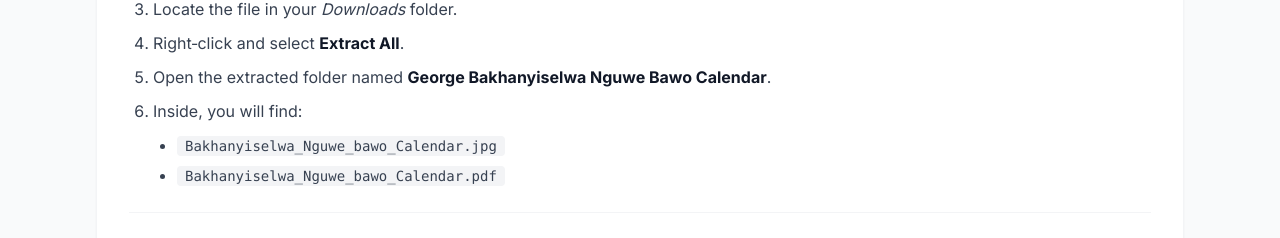
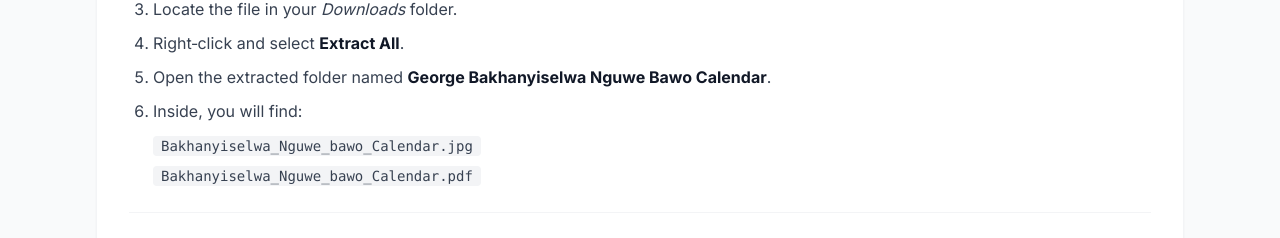
Before and after one commit to simthandilemthwesi/gbnb-site, a React (Create React App) app: page /calendar in a window 1280 px wide. Shown: the part 1279-1517 px from the top of the page. Built offline with nearby package versions, Linux system fonts and the light colour scheme; no server answers.

Commit message:
Remove bullets, flush calendar filenames to margin

```diff
--- a/src/pages/Calendar.tsx
+++ b/src/pages/Calendar.tsx
@@ -68,7 +68,7 @@ const Calendar: React.FC = () => {
                 <li>Right‑click and select <strong className="text-gray-900">Extract All</strong>.</li>
                 <li>Open the extracted folder named <strong className="text-gray-900">George Bakhanyiselwa Nguwe Bawo Calendar</strong>.</li>
                 <li>Inside, you will find:
-                  <ul className="list-disc ml-4 sm:ml-6 mt-2 space-y-1">
+                  <ul className="list-none ml-0 mt-2 space-y-1">
                     <li><code className="bg-gray-100 px-2 py-0.5 rounded text-[11px] sm:text-sm break-all">Bakhanyiselwa_Nguwe_bawo_Calendar.jpg</code></li>
                     <li><code className="bg-gray-100 px-2 py-0.5 rounded text-[11px] sm:text-sm break-all">Bakhanyiselwa_Nguwe_bawo_Calendar.pdf</code></li>
                   </ul>
```
